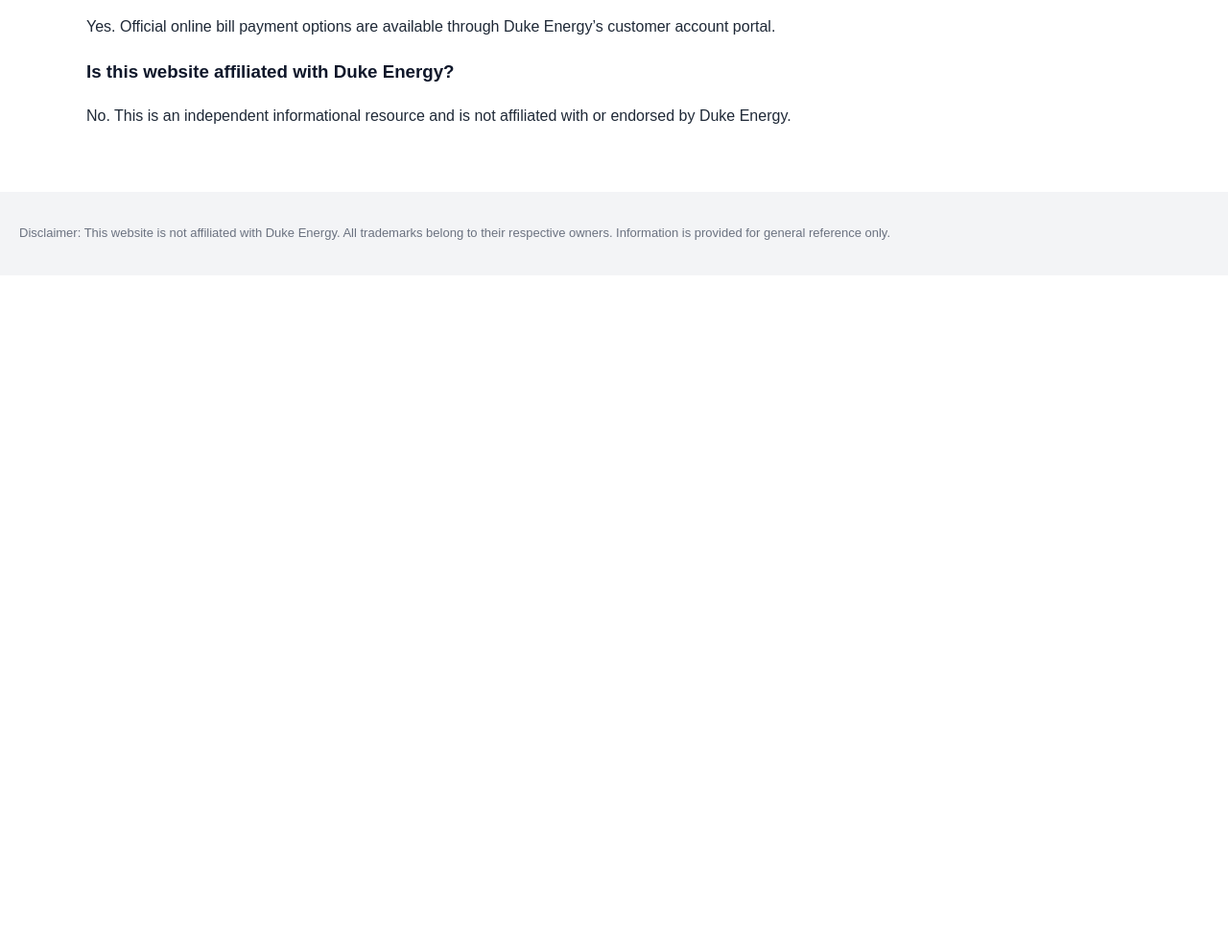
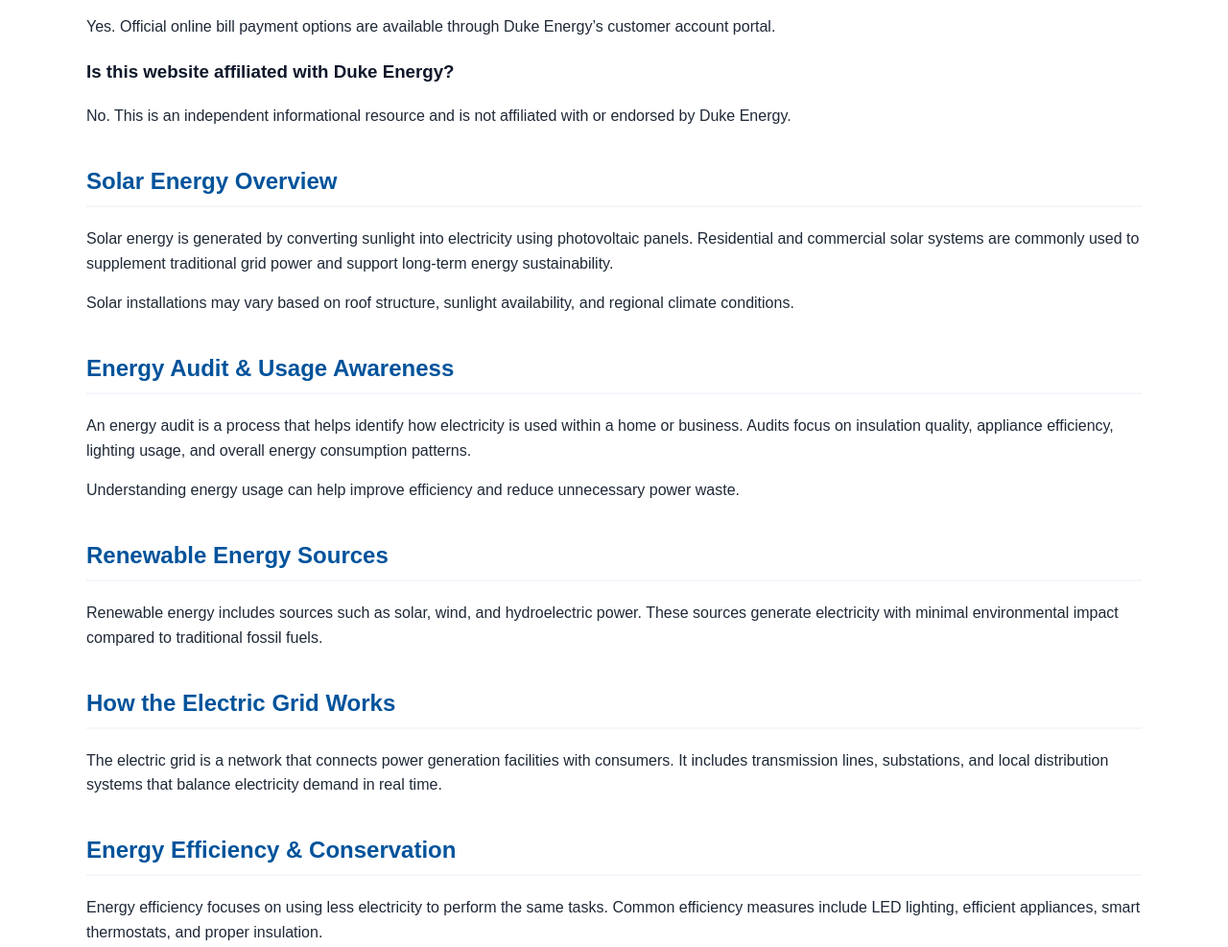
Before and after one commit to utilitybillhelp/DukeEnergyinfo, a plain HTML site: page index.html in a window 1280 px wide. Shown: the part 1621-2608 px from the top of the page at 96% size. Before the commit the page ends 1908 px from the top, so only its background shows below. Drawn offline with Linux system fonts and the light colour scheme.

Commit message:
Update index.html

```diff
--- a/index.html
+++ b/index.html
@@ -195,7 +195,59 @@ footer{
     or endorsed by Duke Energy.
   </p>
 </section>
+<!-- GENERIC ENERGY INFORMATION SECTIONS -->
 
+<section id="solar-energy">
+  <h2>Solar Energy Overview</h2>
+  <p>
+    Solar energy is generated by converting sunlight into electricity using photovoltaic panels.
+    Residential and commercial solar systems are commonly used to supplement traditional grid power
+    and support long-term energy sustainability.
+  </p>
+  <p>
+    Solar installations may vary based on roof structure, sunlight availability, and regional
+    climate conditions.
+  </p>
+</section>
+
+<section id="energy-audit">
+  <h2>Energy Audit & Usage Awareness</h2>
+  <p>
+    An energy audit is a process that helps identify how electricity is used within a home or
+    business. Audits focus on insulation quality, appliance efficiency, lighting usage,
+    and overall energy consumption patterns.
+  </p>
+  <p>
+    Understanding energy usage can help improve efficiency and reduce unnecessary power waste.
+  </p>
+</section>
+
+<section id="renewable-energy">
+  <h2>Renewable Energy Sources</h2>
+  <p>
+    Renewable energy includes sources such as solar, wind, and hydroelectric power.
+    These sources generate electricity with minimal environmental impact compared
+    to traditional fossil fuels.
+  </p>
+</section>
+
+<section id="electric-grid">
+  <h2>How the Electric Grid Works</h2>
+  <p>
+    The electric grid is a network that connects power generation facilities with consumers.
+    It includes transmission lines, substations, and local distribution systems that
+    balance electricity demand in real time.
+  </p>
+</section>
+
+<section id="energy-efficiency">
+  <h2>Energy Efficiency & Conservation</h2>
+  <p>
+    Energy efficiency focuses on using less electricity to perform the same tasks.
+    Common efficiency measures include LED lighting, efficient appliances,
+    smart thermostats, and proper insulation.
+  </p>
+  </section>
 </div>
 
 <footer>
```
